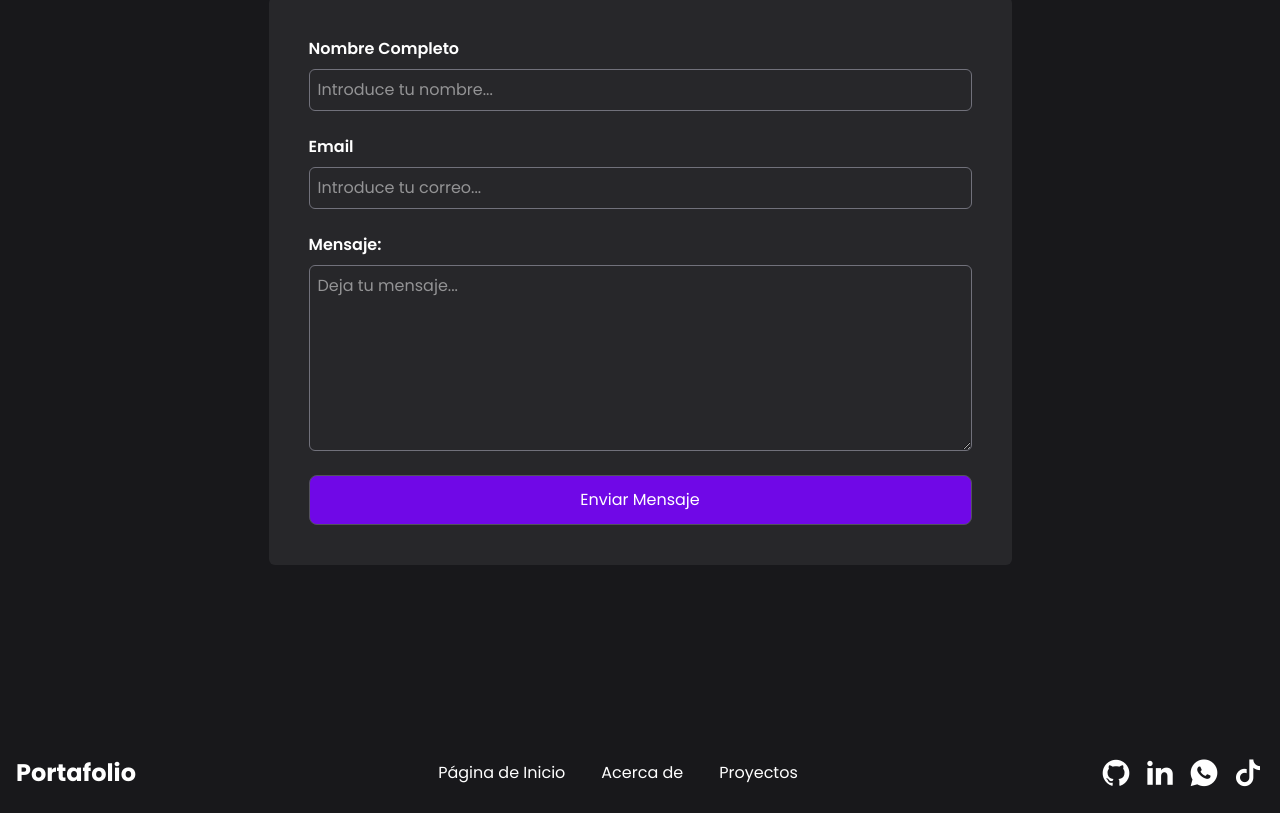
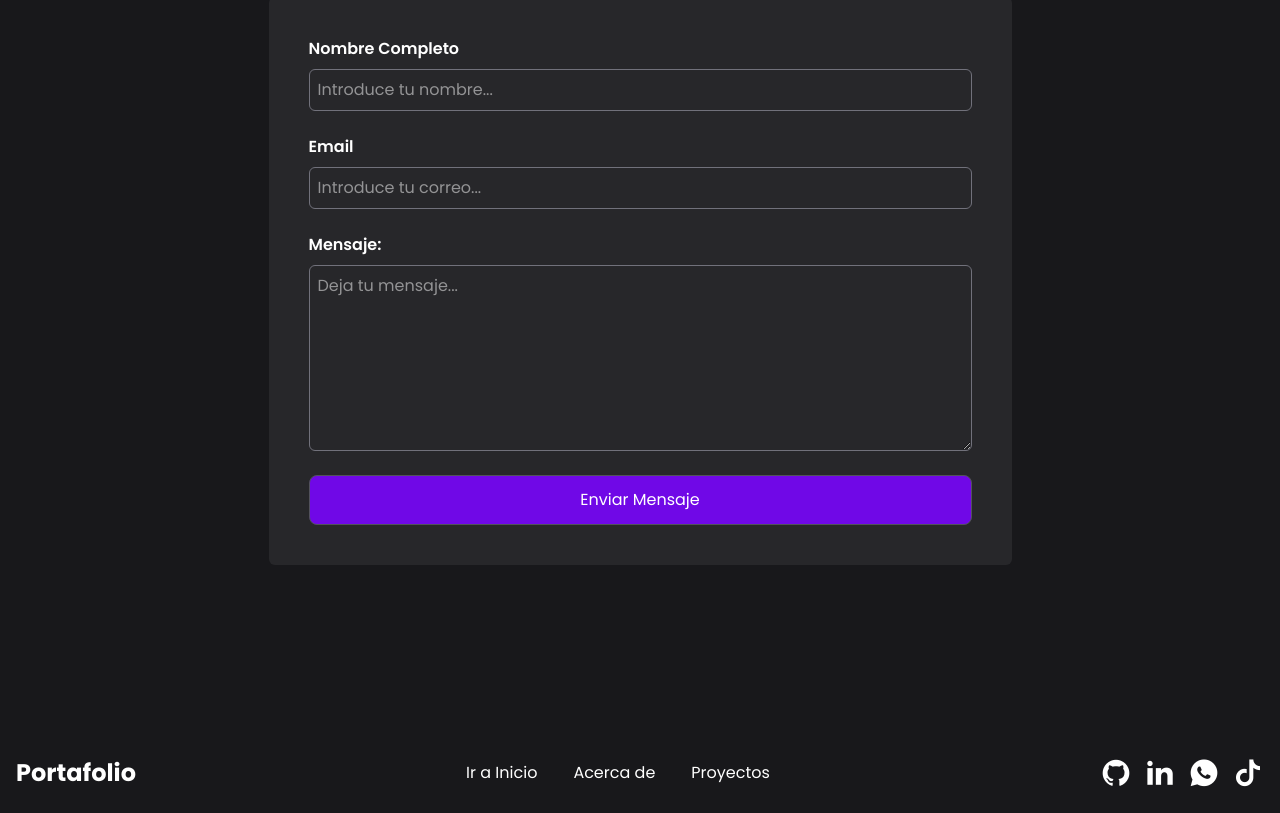
Before and after one commit to KiwiOwnDaniel27/CV-DQ-React-TailwindCss, a React (Vite) app: page / in a window 1280 px wide. Shown: the part 4677-5490 px from the top of the page. Built offline with nearby package versions, Linux system fonts and the light colour scheme.

Commit message:
Arreglando descarga Cv actualización link y actualizar botones del final

```diff
--- a/src/App.jsx
+++ b/src/App.jsx
@@ -25,7 +25,7 @@ function App() {
           </p>
           <br />
           <div className="flex items-center sm:gap-9 gap-12">
-            <a href="https://drive.google.com/file/d/1TdIS163lAHs98iRVlS9wAnIZyV6jLxgZ/view?usp=sharing" target="alt" className="bg-violet-700 p-4 rounded-2xl hover:bg-violet-600">Descargar CV <i className="ri-download-line ri-lg"></i> </a>
+            <a href="https://drive.google.com/file/d/1hwNilKQ78VwznGdv7WCkOk4iEcvctlTi/view?usp=sharing" target="alt" className="bg-violet-700 p-4 rounded-2xl hover:bg-violet-600">Descargar CV <i className="ri-download-line ri-lg"></i> </a>
             <a href="#project" className="bg-green-700 p-4 rounded-2xl hover:bg-green-600">Ver Proyectos <i className="ri-arrow-down-line ri-lg"></i> </a>
           </div>
 
--- a/src/components/Footer.jsx
+++ b/src/components/Footer.jsx
@@ -3,7 +3,7 @@ const Footer = () => {
         <div className="mt-32 py-4 flex md:flex-row flex-col gap-6 md:gap-0 justify-between items-center ">
             <h1 className="text-2xl font-bold">Portafolio</h1>
             <div className="flex gap-9">
-                <a href="#inicio">Página de Inicio</a>
+                <a href="#inicio">Ir a Inicio</a>
                 <a href="#acercade">Acerca de</a>
                 <a href="#project">Proyectos</a>
             </div>
--- a/src/data.js
+++ b/src/data.js
@@ -182,5 +182,4 @@ export const listProyek = [
     dad: "600",
     link: "https://www.figma.com/proto/K9afIZTA5inFuiy5K6XOgQ/Untitled?node-id=285-1905&t=L0E3PjxUTdmpIEaT-0&scaling=scale-down&content-scaling=fixed&page-id=285%3A1043&starting-point-node-id=416%3A1648" ,
   },
-
 ];
```
